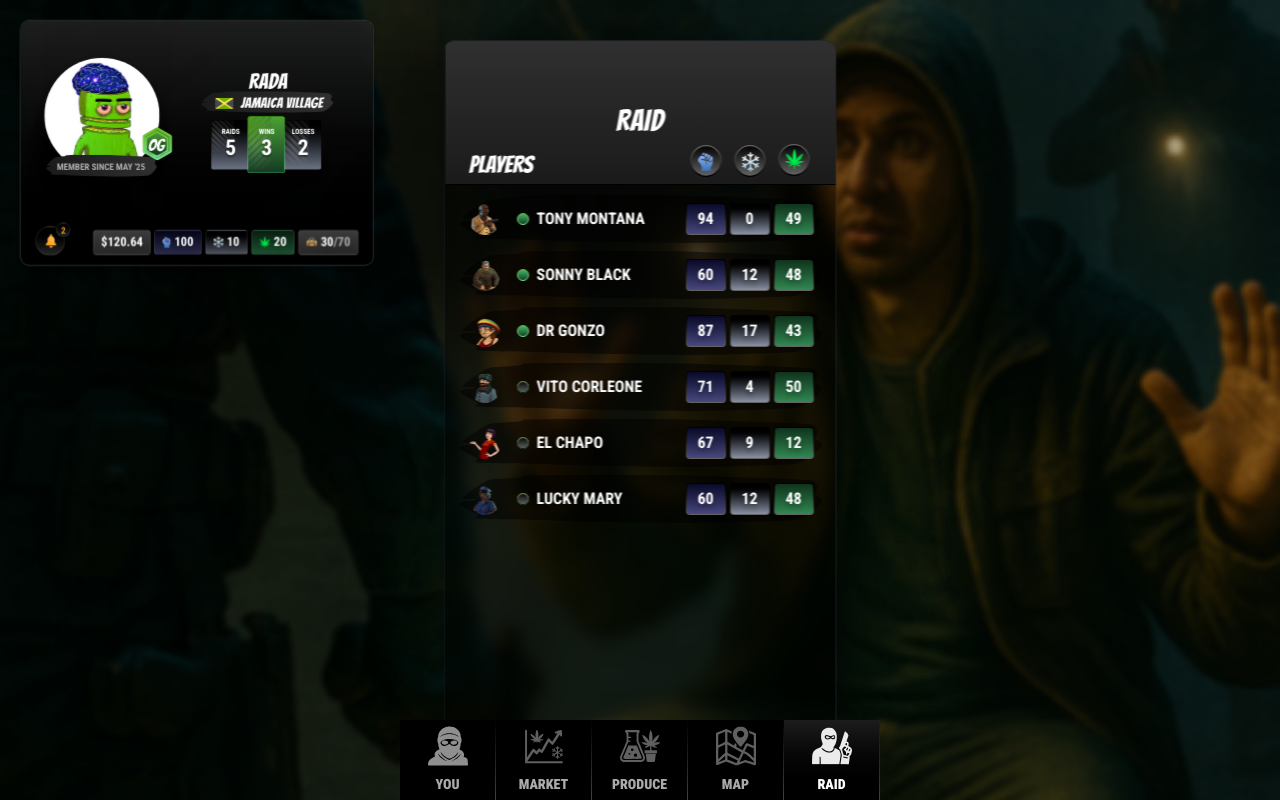
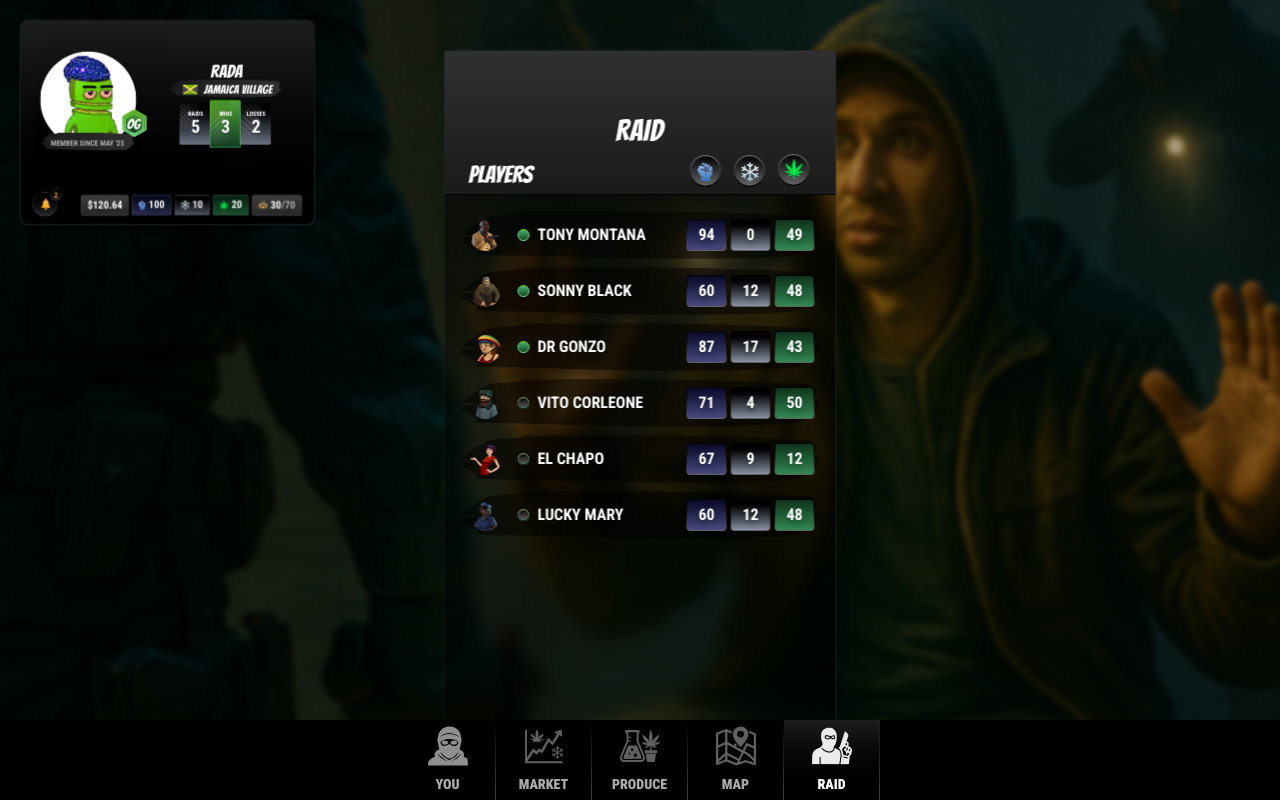
Before and after one commit to jadhavharshh/DopeRaiderV2, a React (Vite) app: page /raid in a window 1280 px wide. Built offline with nearby package versions, Linux system fonts and the light colour scheme.

Commit message:
fixed the raid stretch bugs and glitches (removed flexibility but will ad it back)

```diff
--- a/src/pages/RaidLobbyScreen.tsx
+++ b/src/pages/RaidLobbyScreen.tsx
@@ -12,40 +12,36 @@ export const RaidLobbyScreen = (): JSX.Element => {
   return (
     <div className="min-h-screen w-full bg-black overflow-hidden">
       {/* Mobile Layout - up to 767px */}
-      <div className="flex flex-col h-screen w-full min-w-[390px] md:hidden">
-        <div className="bg-black h-full w-full relative flex flex-col">
+      <div className="relative w-full h-screen overflow-hidden md:hidden">
         {/* Background Image & Effects - Mobile */}
-          <div className="absolute inset-0 w-full h-full overflow-hidden">
         <img
           className="absolute inset-0 w-full h-full object-cover"
           alt="Background"
           src={mobileBackgroundImageSrc}
         />
-            {/* Ellipse effects - Adjusted for screen-relative positioning */}
+        {/* Simplified background effects */}
         <div className="absolute w-[229px] h-[433px] left-[calc(50%-114px)] top-[calc(50%+50px)] bg-white rounded-full blur-[27px] mix-blend-soft-light opacity-50" />
         <div className="absolute w-[117px] h-[333px] left-[calc(50%-170px)] top-[calc(50%-100px)] bg-white rounded-full blur-[27px] mix-blend-soft-light opacity-50" />
         <div className="absolute w-[127px] h-[433px] left-[calc(50%+100px)] top-[calc(50%-150px)] bg-white rounded-full blur-[27px] mix-blend-soft-light opacity-50" />
-            <div className="absolute w-[406px] h-[906px] left-[calc(50%-203px)] top-[-150px] bg-black opacity-30 blur-[27px] mix-blend-soft-light rotate-90" />
-            <div className="absolute w-[250px] h-[558px] left-[calc(50%-125px)] top-[-50px] bg-black opacity-60 blur-[27px] mix-blend-soft-light rotate-90" />
+
+        {/* Content positioned absolutely like MarketScreen */}
+        <div className="absolute w-full top-[40px] left-0 right-0 z-20">
+          <div className="w-full flex justify-center">
+            <div className="w-full max-w-[393px]">
+              <Top1 />
+            </div>
+          </div>
         </div>
 
-          {/* Centered Header and List for Mobile */}
-          <div className="flex flex-col items-center w-full flex-1 relative z-10">
-            <div className="w-full flex justify-center">
-              <Top1 />
-            </div>
-            <div className="flex-1 w-full flex justify-center">
+        <div className="absolute w-full top-[184px] bottom-[100px] left-0 right-0 z-20 px-4">
+          <div className="w-full h-full flex justify-center">
             <PlayersWrapper />
           </div>
         </div>
 
-          {/* Original SHADOW div is commented out as its placement in responsive design is unclear without visual context */}
-          {/* <div className="bg-black rounded-full blur-[27px] h-[478px] left-[120px] opacity-80 fixed top-[490px] transform rotate-90 w-[131px]" /> */}
-
-          {/* Bottom Navigation */}
-          <div className="relative z-10 flex-shrink-0 w-full">
+        {/* Bottom Navigation - Simple absolute positioning */}
+        <div className="absolute bottom-0 left-0 right-0 z-30">
           <BottomNav3 />
-          </div>
         </div>
       </div>
 
@@ -60,41 +56,27 @@ export const RaidLobbyScreen = (): JSX.Element => {
         <div className="absolute w-[229px] h-[433px] left-[calc(50%-100px)] top-[calc(50%+100px)] bg-white rounded-full blur-[27px] mix-blend-soft-light opacity-30" />
         <div className="absolute w-[117px] h-[333px] left-[calc(50%-250px)] top-[calc(50%-50px)] bg-white rounded-full blur-[27px] mix-blend-soft-light opacity-30" />
         <div className="absolute w-[127px] h-[433px] left-[calc(50%+200px)] top-[calc(50%-100px)] bg-white rounded-full blur-[27px] mix-blend-soft-light opacity-30" />
-        <div className="absolute w-[406px] h-[906px] left-[calc(50%-203px)] top-[-200px] bg-black opacity-20 blur-[27px] mix-blend-soft-light rotate-90" />
-        <div className="absolute w-[250px] h-[558px] left-[calc(50%-125px)] top-[-100px] bg-black opacity-40 blur-[27px] mix-blend-soft-light rotate-90" />
 
-        {/* Top Left Profile Section - Glassmorphic */}
-        <div className="absolute top-5 left-5 lg:left-5 z-10 w-64 lg:w-72 scale-75 lg:scale-90 origin-top-left">
-          <div className="">
+        {/* Top Left Profile Section */}
+        <div className="absolute top-5 left-5 z-10 w-64 scale-75 origin-top-left">
           <TopWrapper />
         </div>
-        </div>
 
-        {/* Central Content Panel for Desktop */}
-        <div
-          className="absolute top-1/2 left-1/2 transform -translate-x-1/2 -translate-y-1/2 z-10
-                     w-[393px]
-                     max-h-[90vh]
-                     flex flex-col
-                     scale-90 lg:scale-100 origin-center"
-        >
-          <div className="bg-black/40 backdrop-blur-sm rounded-lg border border-gray-600/30 h-full flex flex-col overflow-y-auto scrollbar-hide">
+        {/* Central Content Panel - Simplified */}
+        <div className="absolute top-1/2 left-1/2 transform -translate-x-1/2 -translate-y-1/2 z-10 w-[393px] h-[700px]">
+          <div className="bg-black/40 backdrop-blur-sm rounded-lg border border-gray-600/30 h-full flex flex-col">
             <div className="flex-shrink-0">
               <Top1 />
             </div>
-            <div className="flex-1 flex justify-center items-start pt-1">
+            <div className="flex-1 overflow-hidden px-4 pt-2">
               <PlayersWrapper />
             </div>
           </div>
         </div>
 
-        {/* Bottom Navigation for Desktop */}
-        <div className="fixed bottom-0 left-0 right-0 z-30">
-          <div className="fixed bottom-0 left-1/2 transform -translate-x-1/2 z-30">
-            <div className="scale-60 sm:scale-70 md:scale-80 lg:scale-90 xl:scale-100 origin-bottom">
+        {/* Bottom Navigation - Simple absolute positioning */}
+        <div className="absolute bottom-0 left-0 right-0 z-30">
           <BottomNav3 />
-            </div>
-          </div>
         </div>
       </div>
     </div>
--- a/src/pages/RaidScreenSections/PlayersWrapper.tsx
+++ b/src/pages/RaidScreenSections/PlayersWrapper.tsx
@@ -108,8 +108,8 @@ export const PlayersWrapper = (): JSX.Element => {
   };
 
   return (
-    <div className="h-[588px] w-full max-w-[362px] mx-auto overflow-hidden overflow-y-scroll scrollbar-hide">
-      <div className="flex flex-col gap-1 relative top-[6px] w-full">
+    <div className="h-full w-full max-w-[362px] mx-auto overflow-hidden overflow-y-scroll scrollbar-hide">
+      <div className="flex flex-col gap-1 w-full py-2">
         {allPlayersData.map((player) => (
           <PlayerListItem
             key={player.id}
```
Lines whose indentation alone changed are shown as unchanged.
